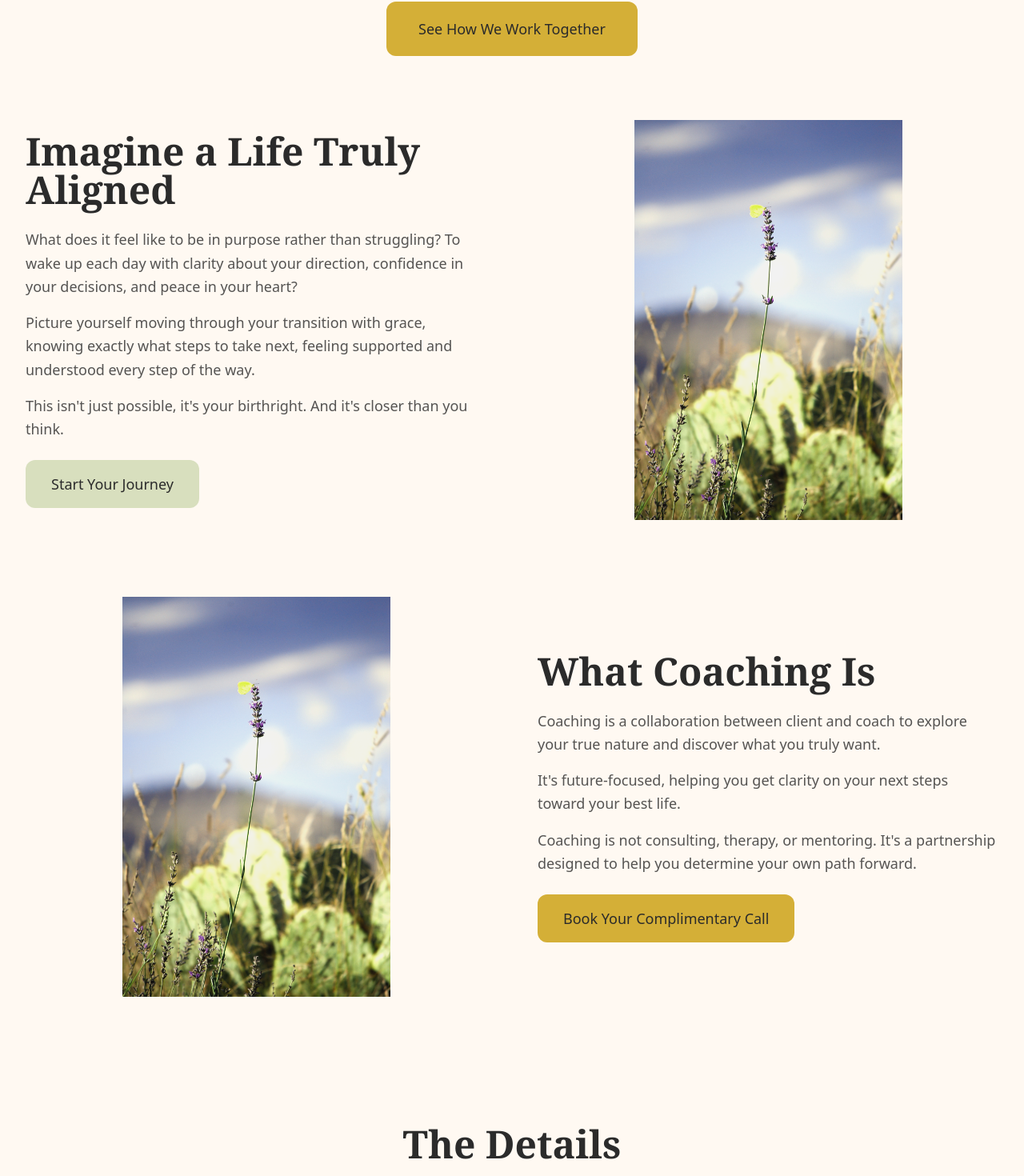
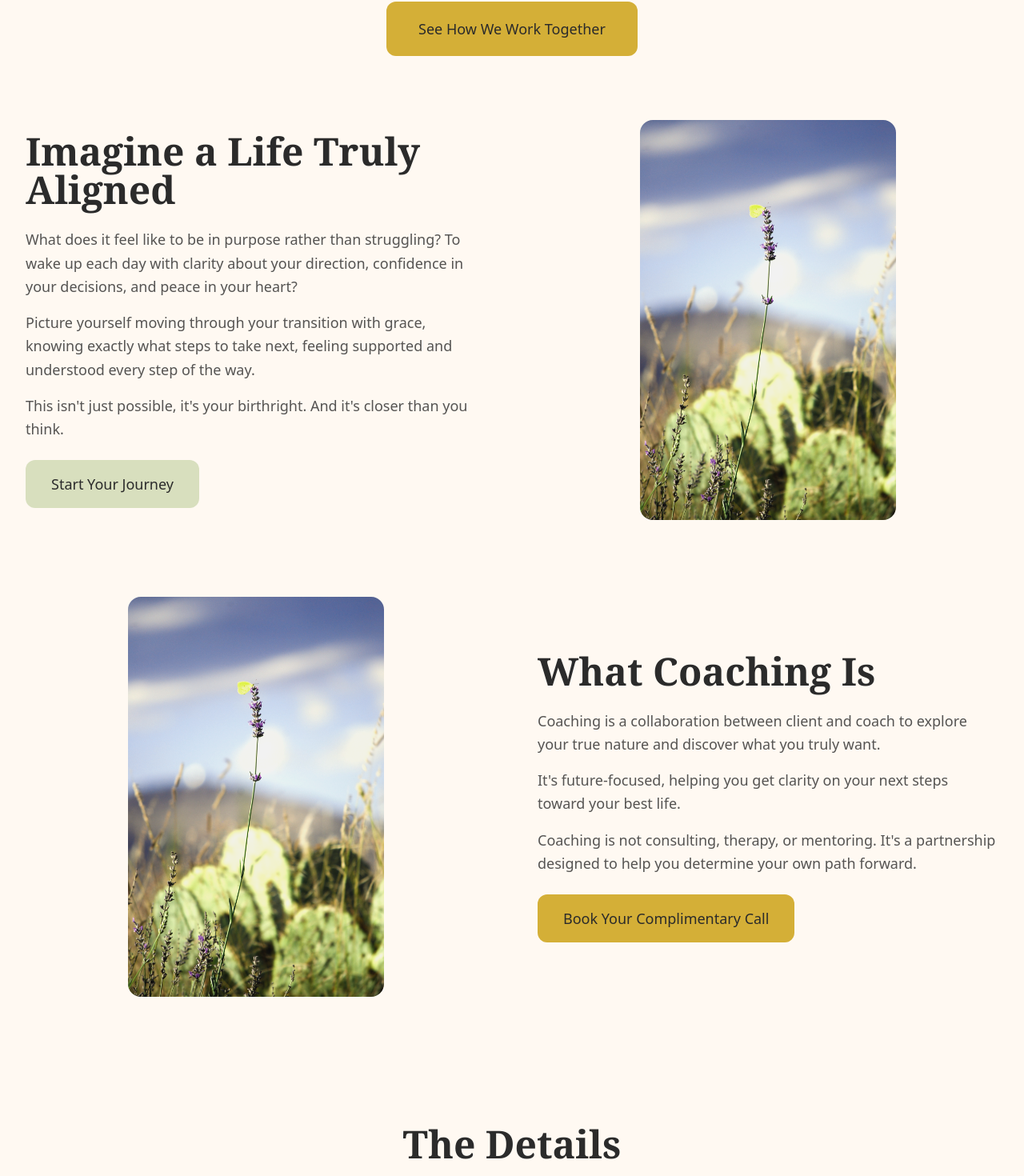
Before and after one commit to UFOBob069/julie, a Next.js app: page / in a window 1280 px wide. Shown: the part 1116-2586 px from the top of the page at 80% size. Built offline with nearby package versions, Linux system fonts and the light colour scheme; a web font is replaced by a local one.

Commit message:
Adjust portrait images to proper aspect ratio with rounded edges

```diff
--- a/app/components/AboutSection.tsx
+++ b/app/components/AboutSection.tsx
@@ -15,12 +15,11 @@ const AboutSection = () => {
             className="relative"
           >
             <div
-              className="w-full h-[600px] rounded-2xl bg-cover bg-center shadow-lg golden-filter"
+              className="w-80 h-[600px] mx-auto rounded-2xl bg-cover bg-center shadow-lg golden-filter"
               style={{
                 backgroundImage: `url('/photos/julie.jpg')`,
-                backgroundSize: 'contain',
-                backgroundPosition: 'center center',
-                backgroundRepeat: 'no-repeat'
+                backgroundSize: 'cover',
+                backgroundPosition: 'center center'
               }}
             />
             <div className="absolute inset-0 bg-gradient-to-br from-muted-sage/10 to-warm-beige/10 rounded-2xl" />
--- a/app/components/CoachingSection.tsx
+++ b/app/components/CoachingSection.tsx
@@ -83,12 +83,11 @@ const CoachingSection = () => {
             className="relative"
           >
             <div
-              className="w-full h-[500px] rounded-2xl bg-cover bg-center golden-filter"
+              className="w-80 h-[500px] mx-auto rounded-2xl bg-cover bg-center golden-filter"
               style={{
                 backgroundImage: `url('/photos/coaching-1.jpg')`,
-                backgroundSize: 'contain',
-                backgroundPosition: 'center center',
-                backgroundRepeat: 'no-repeat'
+                backgroundSize: 'cover',
+                backgroundPosition: 'center center'
               }}
             />
             <div className="absolute inset-0 bg-gradient-to-br from-muted-sage/20 to-warm-beige/20 rounded-2xl" />
@@ -105,12 +104,11 @@ const CoachingSection = () => {
             className="relative order-2 lg:order-1"
           >
             <div
-              className="w-full h-[500px] rounded-2xl bg-cover bg-center golden-filter"
+              className="w-80 h-[500px] mx-auto rounded-2xl bg-cover bg-center golden-filter"
               style={{
                 backgroundImage: `url('/photos/coaching-1.jpg')`,
-                backgroundSize: 'contain',
-                backgroundPosition: 'center center',
-                backgroundRepeat: 'no-repeat'
+                backgroundSize: 'cover',
+                backgroundPosition: 'center center'
               }}
             />
             <div className="absolute inset-0 bg-gradient-to-br from-warm-beige/20 to-muted-sage/20 rounded-2xl" />
```
